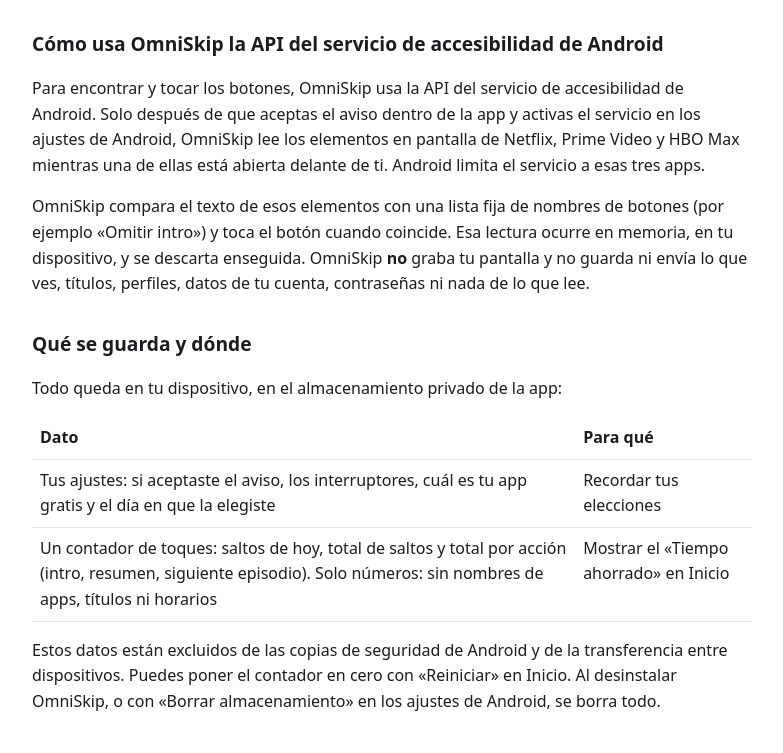
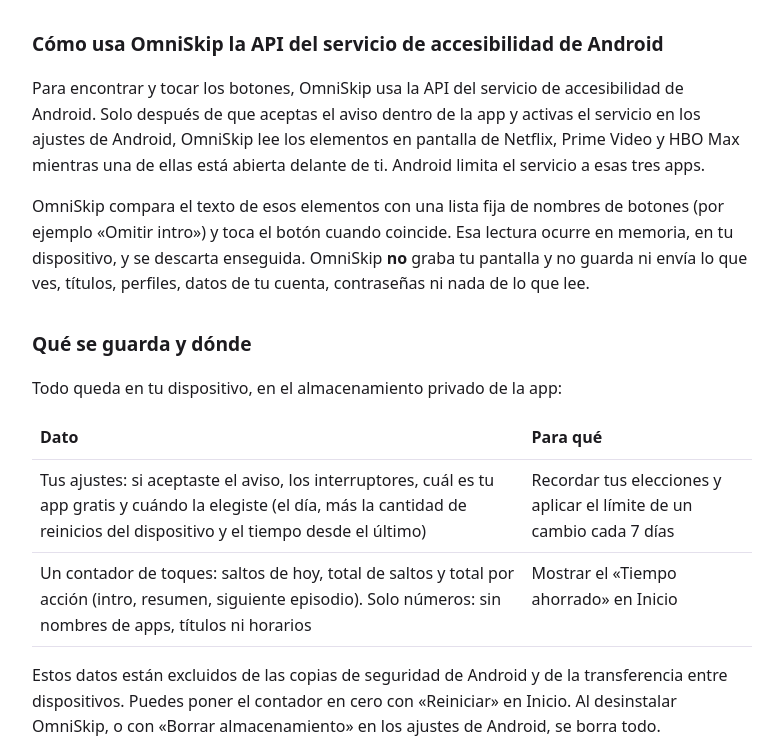
Before and after one commit to ngalonsoc/omniskip, a plain HTML site: page privacy/es/index.html in a window 1280 px wide. Shown: the part 429-1182 px from the top of the page, without its empty margins (248-1031 px from the left). Drawn offline with Linux system fonts and the light colour scheme.

Commit message:
Add files via upload

```diff
--- a/privacy/es/index.html
+++ b/privacy/es/index.html
@@ -50,7 +50,7 @@
 <table>
 <thead><tr><th>Dato</th><th>Para qué</th></tr></thead>
 <tbody>
-<tr><td>Tus ajustes: si aceptaste el aviso, los interruptores, cuál es tu app gratis y el día en que la elegiste</td><td>Recordar tus elecciones</td></tr>
+<tr><td>Tus ajustes: si aceptaste el aviso, los interruptores, cuál es tu app gratis y cuándo la elegiste (el día, más la cantidad de reinicios del dispositivo y el tiempo desde el último)</td><td>Recordar tus elecciones y aplicar el límite de un cambio cada 7 días</td></tr>
 <tr><td>Un contador de toques: saltos de hoy, total de saltos y total por acción (intro, resumen, siguiente episodio). Solo números: sin nombres de apps, títulos ni horarios</td><td>Mostrar el «Tiempo ahorrado» en Inicio</td></tr>
 </tbody>
 </table>
```
Also changed, not shown: privacy/index.html (+1 -1 lines).
